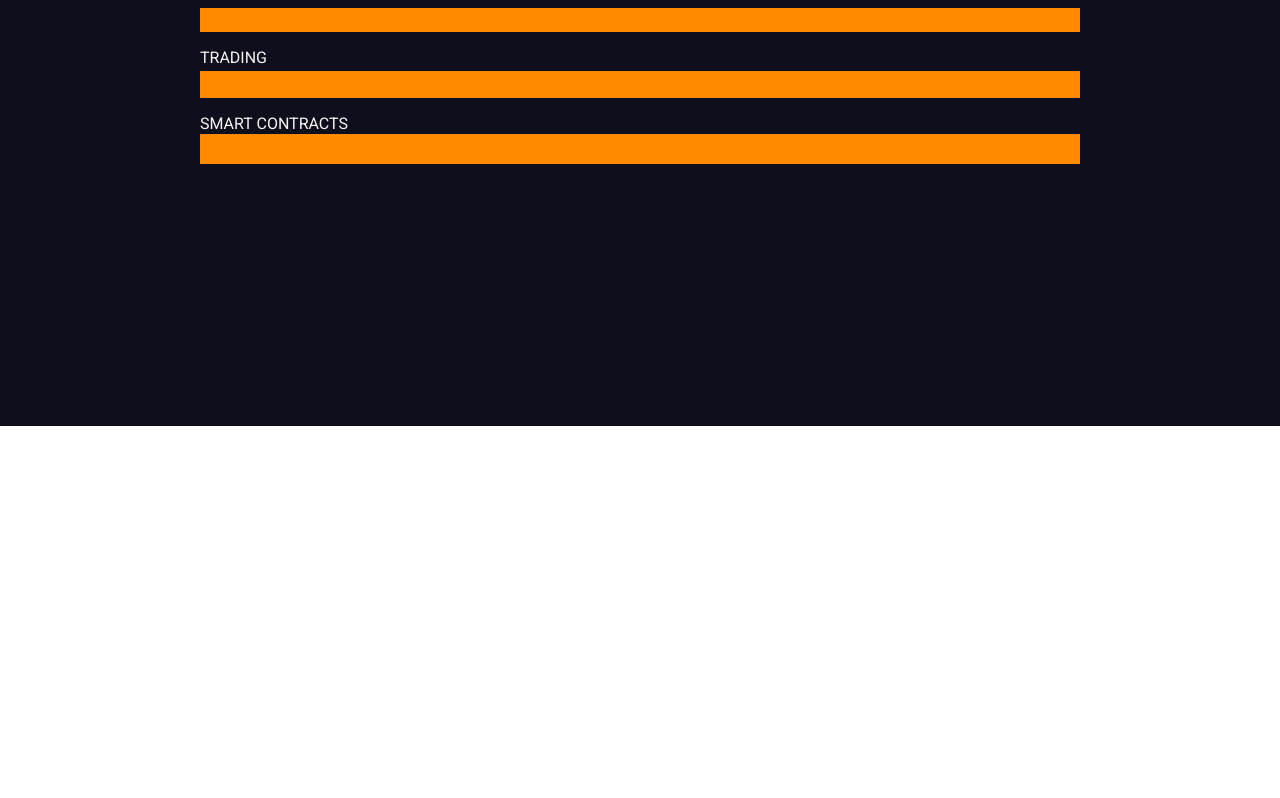
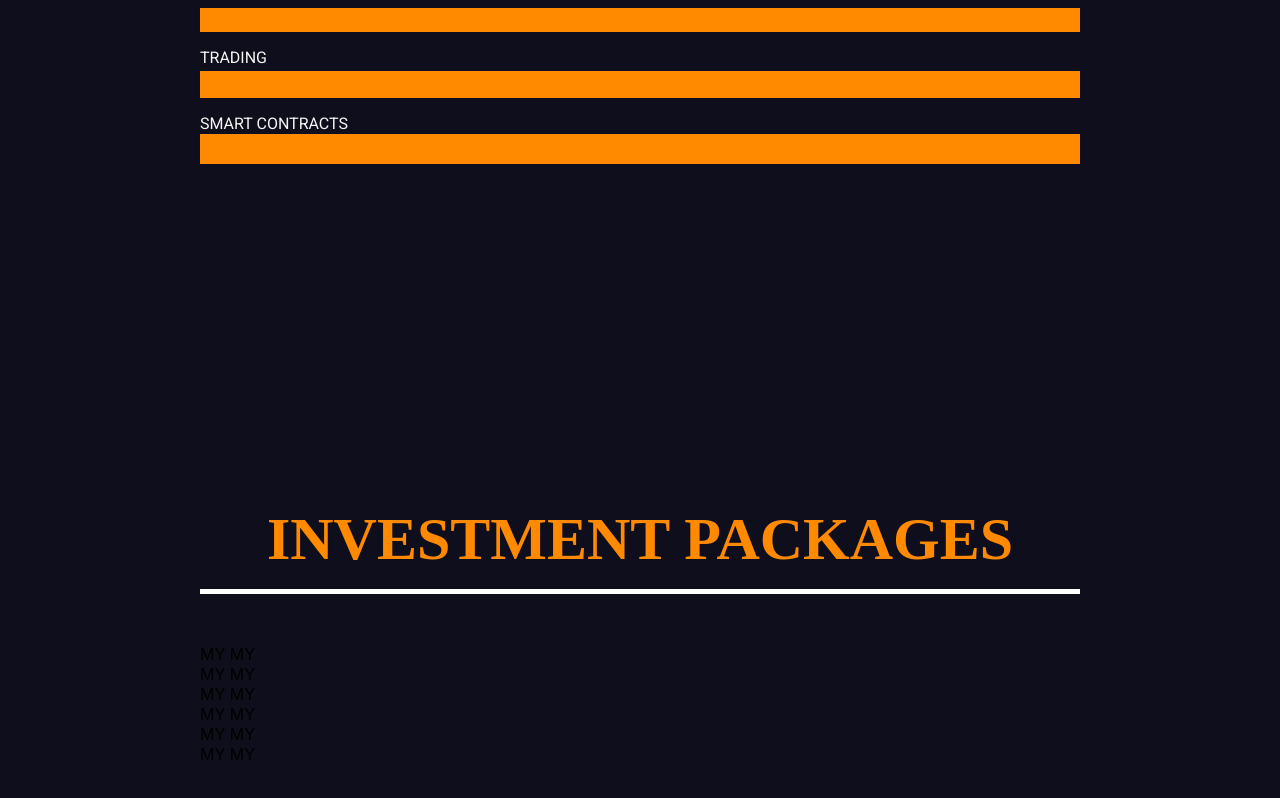
Before and after one commit to DrRichadams/ariel_web, a React (Create React App) app: page / in a window 1280 px wide. Shown: the part 4334-5132 px from the top of the page. Before the commit the page ends 4760 px from the top, so only its background shows below. Built offline with nearby package versions, Linux system fonts and the light colour scheme.

Commit message:
Periodic commit

```diff
--- a/src/constants/DATA.js
+++ b/src/constants/DATA.js
@@ -8,12 +8,12 @@ export const investment_strategies = [
 ];
 
 export const investment_packages = [
-    { id: 1, package_name: "Opal", fee: 100 },
-        { id: 2, package_name: "Pearl", fee: 200 },
-        { id: 3, package_name: "Emerald", fee: 300 },
-        { id: 4, package_name: "Ruby", fee: 1000 },
-        { id: 5, package_name: "Sapphire", fee: 3000 },
-        { id: 6, package_name: "Diamond", fee: 5000 },
+        { id: 1, package_name: "Opal", fee: 100, color: "" },
+        { id: 2, package_name: "Pearl", fee: 200, color: "" },
+        { id: 3, package_name: "Emerald", fee: 300, color: "" },
+        { id: 4, package_name: "Ruby", fee: 1000, color: "" },
+        { id: 5, package_name: "Sapphire", fee: 3000, color: "" },
+        { id: 6, package_name: "Diamond", fee: 5000, color: "" },
 ];
 
 export const qualities = [
--- a/src/pages/HomePage.js
+++ b/src/pages/HomePage.js
@@ -88,9 +88,27 @@ const HomePage = () => {
                     { investment_strategies.map((item, index) => ( <StrategyBox pos={index + 5} key={item.id}> <StrategyTitle>{item.name}</StrategyTitle> </StrategyBox> )) }
                 </div>
             </SectionContainer>
+            <SectionContainer bg_color={colors.primary}>
+                <CustomeTitle color={colors.accent} b_color="#fff">Investment Packages</CustomeTitle>
+                <div className="investment_packages">
+                    { investment_packages.map((item, index) => (
+                        <PackageBox>
+                            MY MY
+                        </PackageBox>
+                    )) }
+                </div>
+            </SectionContainer>
         </div>
     )
 }
+
+const PackageBox = styled.div`
+
+`;
+
+const PackageTitle = styled.p`
+
+`;
 
 const StrategyBox = styled.div`
     position: relative;
```
